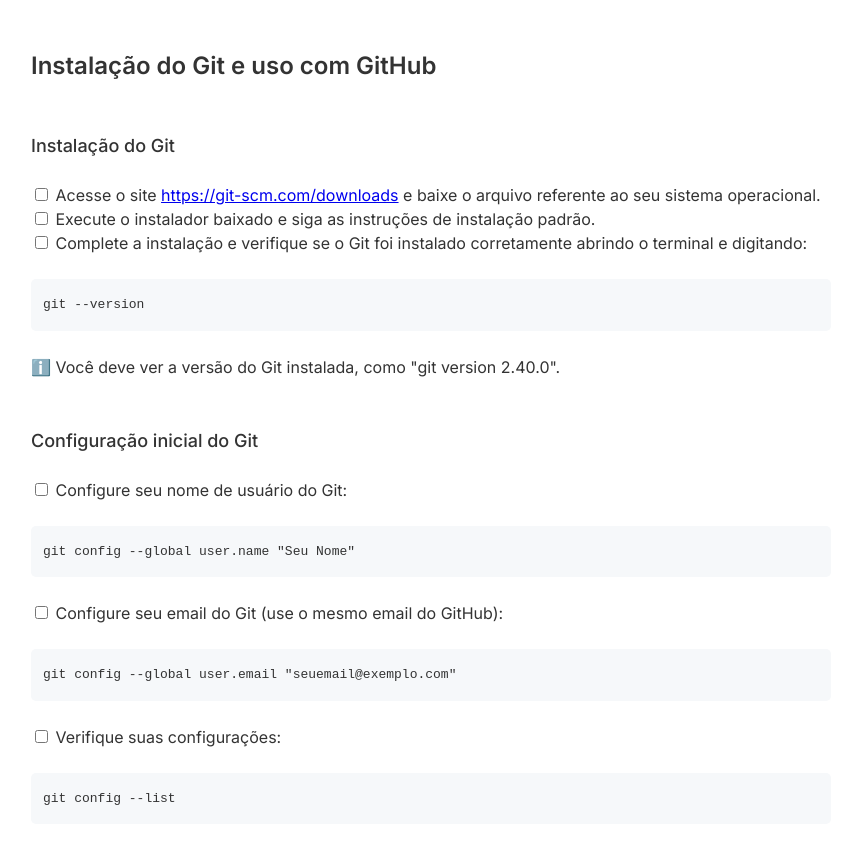
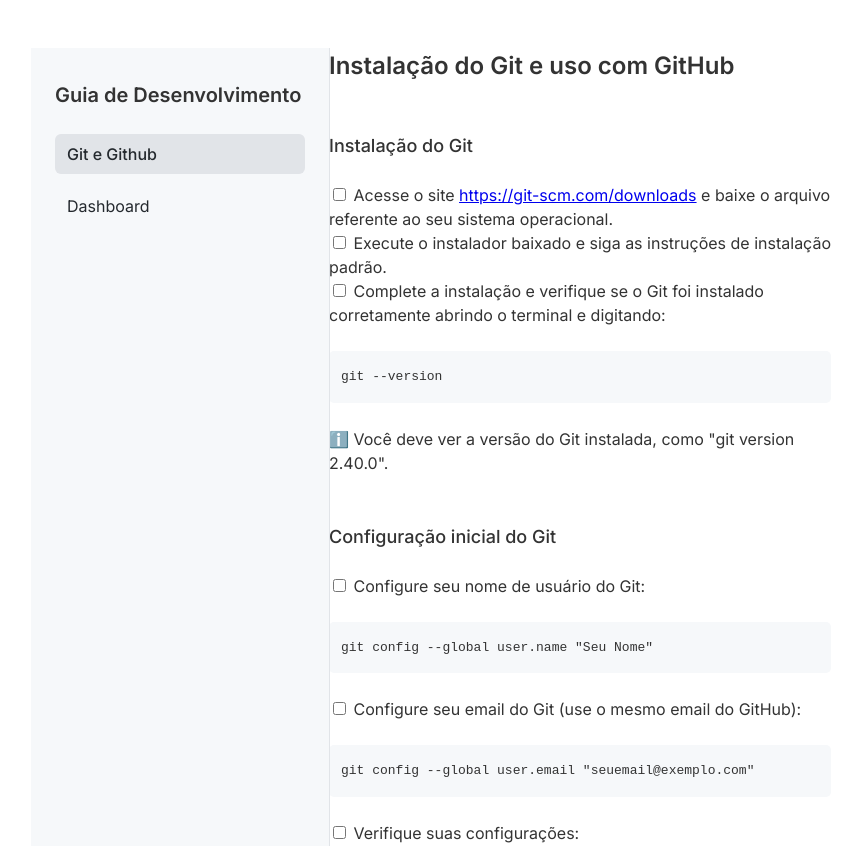
Before and after one commit to anaahnb/git-steps, a plain HTML site: page pages/github/index.html in a window 1280 px wide. Shown: the top 846 px of the page, without its empty margins (209-1071 px from the left). Drawn offline with nearby package versions, Linux system fonts and the light colour scheme; files whose address does not match are found by name.

Commit message:
Add sidebar navigation

```diff
--- a/pages/github/index.html
+++ b/pages/github/index.html
@@ -13,6 +13,16 @@
 </head>
 
 <body>
+  <div class="layout">
+    <aside class="sidebar">
+      <h1>Guia de Desenvolvimento</h1>
+      <nav>
+        <a href="/pages/github" class="nav-link active">Git e Github</a>
+        <a href="/pages/dashboard" class="nav-link">Dashboard</a>
+      </nav>
+    </aside>
+
+    <main>
       <article>
         <h1>Instalação do Git e uso com GitHub</h1>
 
@@ -176,6 +186,8 @@
             projetos. Continue praticando esses comandos para se familiarizar com o fluxo de trabalho do Git.</p>
         </section>
       </article>
+    </main>
+  </div>
 
   <script src="./main.js"></script>
   <link rel="stylesheet" href="https://fonts.googleapis.com/css2?family=Material+Symbols+Outlined:opsz,wght,FILL,GRAD@20..48,100..700,0..1,-50..200&icon_names=arrow_forward" />
--- a/style.css
+++ b/style.css
@@ -64,3 +64,55 @@ div label {
   'GRAD' 0,
   'opsz' 24
 }
+
+/* Sidebar styles */
+.layout {
+    display: flex;
+    gap: 48px;
+}
+
+.sidebar {
+    position: fixed;
+    width: 250px;
+    height: 100vh;
+    background: #f6f8fa;
+    padding: 32px 24px;
+    border-right: 1px solid #e1e4e8;
+}
+
+.sidebar h1 {
+    font-size: 20px;
+    font-weight: 600;
+    margin-bottom: 24px;
+}
+
+.sidebar nav {
+    display: flex;
+    flex-direction: column;
+    gap: 12px;
+}
+
+.sidebar a {
+    color: #24292e;
+    text-decoration: none;
+    padding: 8px 12px;
+    border-radius: 6px;
+    transition: background-color 0.2s;
+}
+
+.sidebar a:hover {
+    background-color: #e1e4e8;
+    text-decoration: none;
+}
+
+.sidebar a.active {
+    background-color: #e1e4e8;
+    font-weight: 500;
+}
+
+/* Main content styles */
+main {
+    margin-left: 298px;
+    width: 100%;
+    max-width: 800px;
+}
```
Also changed, not shown: pages/dashboard/index.html (+13 -3 lines). Lines whose indentation alone changed are shown as unchanged.
